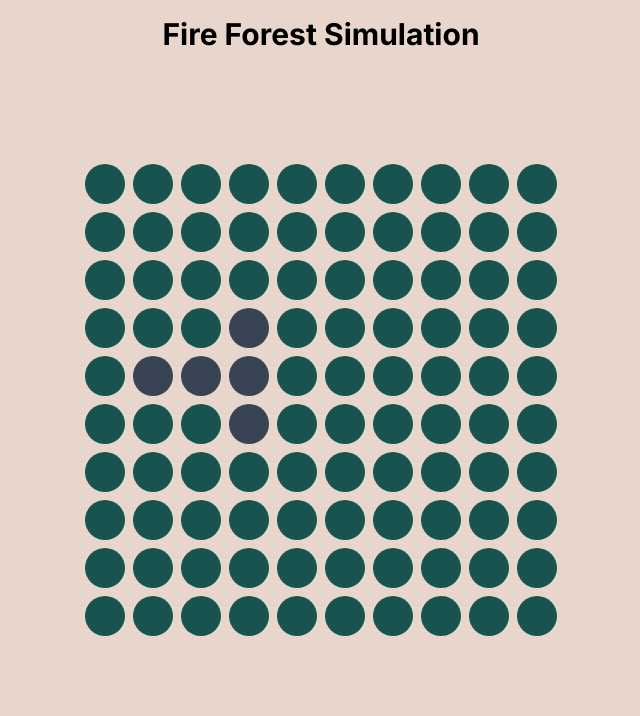
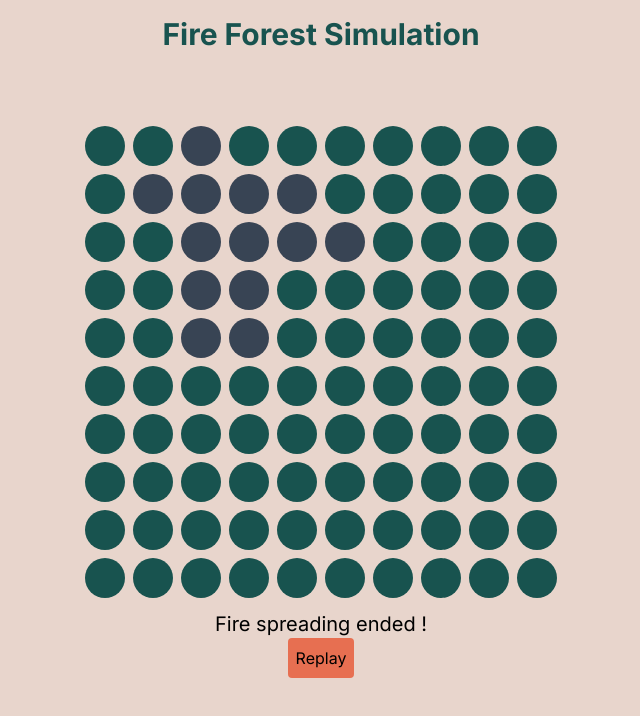
Before and after one commit to Worgueno43/fire-forest, a Next.js app: page / in a window 1280 px wide. Shown: the top 716 px of the page, without its empty margins (319-959 px from the left). Built offline with nearby package versions, Linux system fonts and the light colour scheme.

Commit message:
adding replay button

```diff
--- a/src/pages/index.tsx
+++ b/src/pages/index.tsx
@@ -33,6 +33,11 @@ export default function Home() {
     }, 1000);
   }, [fireFinish, gridDisplay]);
 
+  const replayFireSpreading = () => {
+    setGridDisplay(defaultGrid(grid, defaultFirePosition));
+    setFireFinish(false);
+  };
+
   return (
     <>
       <Head>
@@ -42,11 +47,23 @@ export default function Home() {
       </Head>
 
       <main className="flex flex-col bg-main h-[100vh] items-center justify-center">
-        <h1 className="text-3xl font-bold text-center p-4 fixed top-0">
+        <h1 className="text-3xl font-bold text-center p-4 fixed top-0 text-forest">
           Fire Forest Simulation
         </h1>
 
         {gridDisplay && <Grid grid={gridDisplay} />}
+
+        {fireFinish && (
+          <div className="mt-2 flex items-center justify-center flex-col">
+            <p className="text-xl">Fire spreading ended !</p>
+            <button
+              className="bg-fire p-2 rounded"
+              onClick={replayFireSpreading}
+            >
+              Replay
+            </button>
+          </div>
+        )}
       </main>
     </>
   );
--- a/src/utils/config.ts
+++ b/src/utils/config.ts
@@ -11,6 +11,10 @@ const defaultFirePosition: FirePosition[] = [
   {
     x: 2,
     y: 4
+  },
+  {
+    x: 4,
+    y: 2
   }
 ];
 
```
